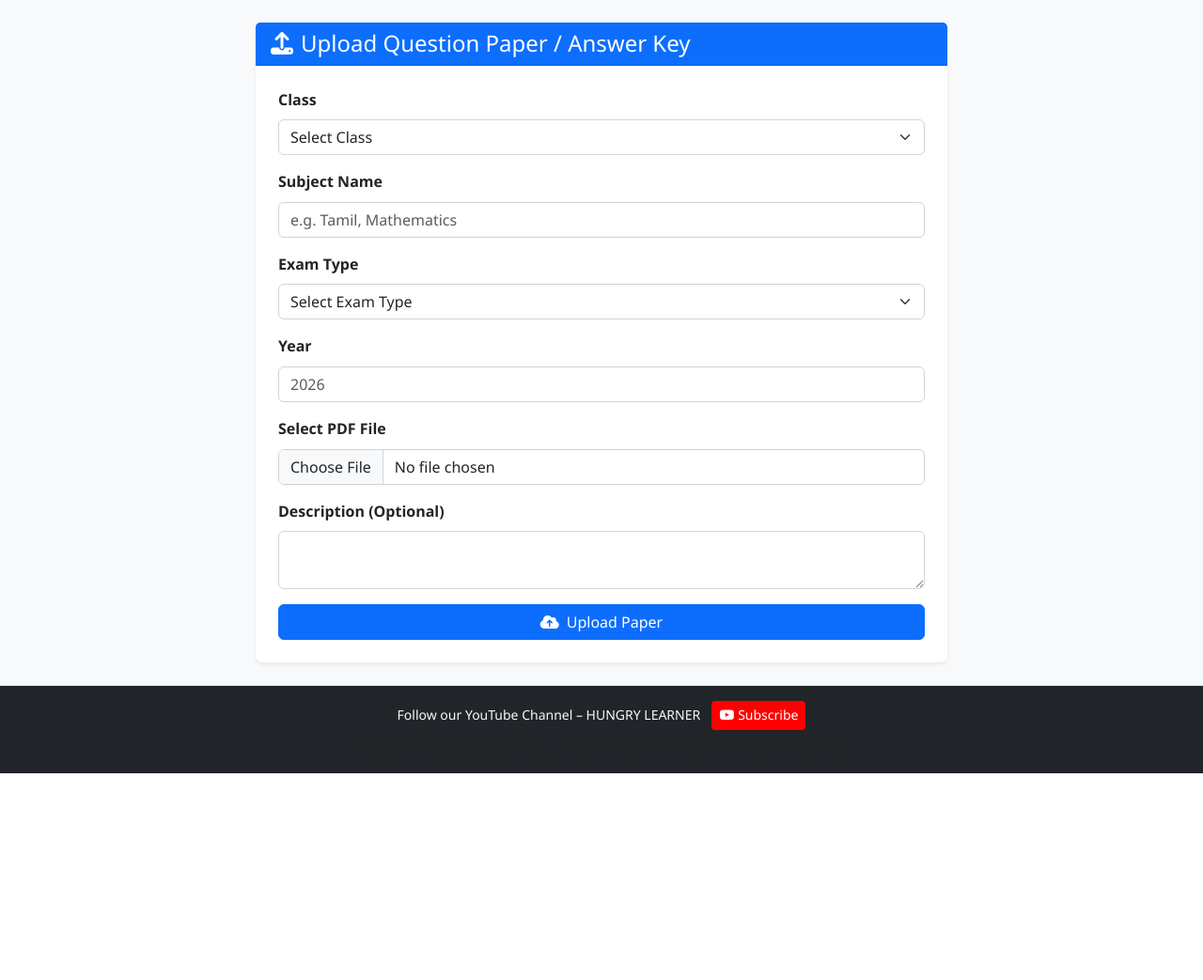
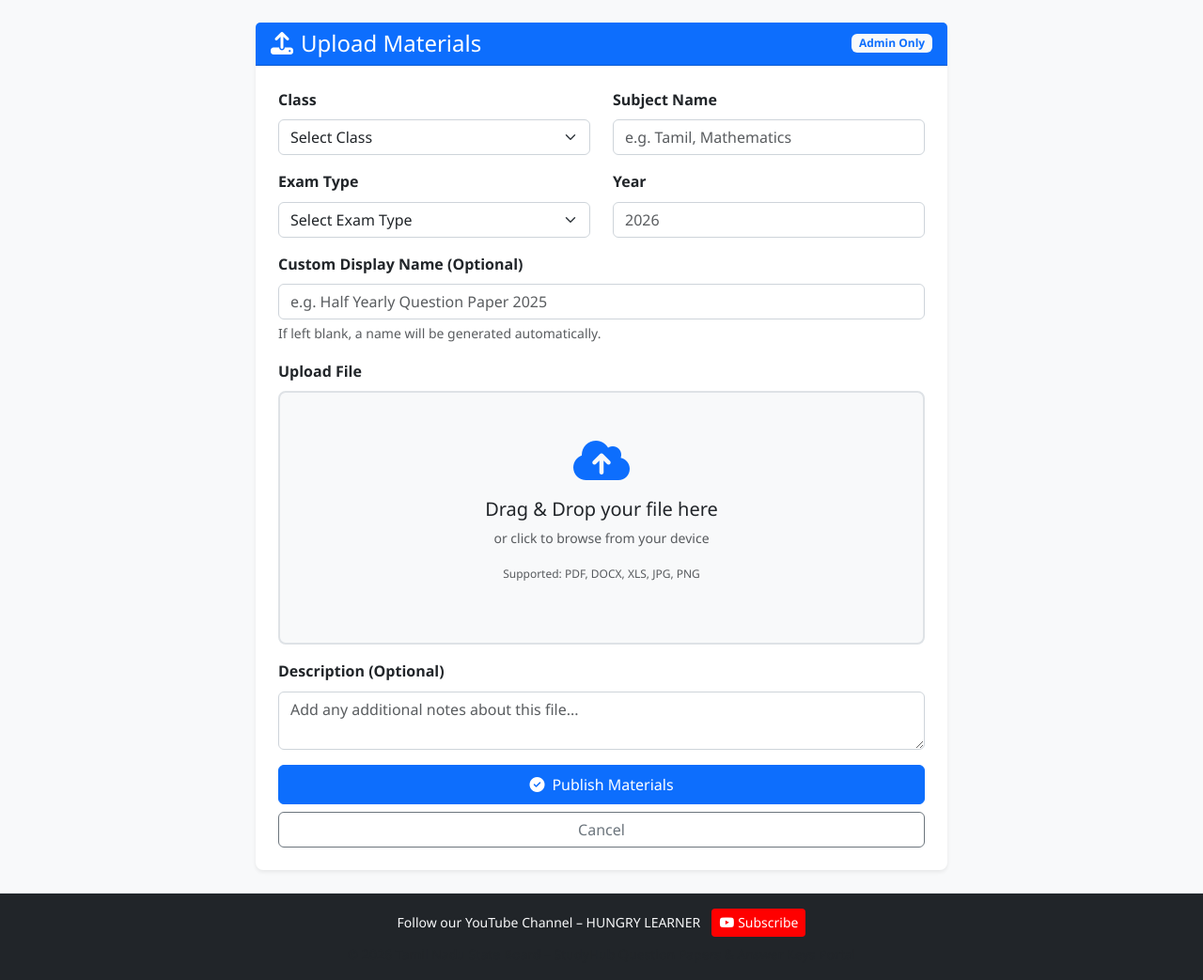
Before and after one commit to Sharruk/LMS-updated, a Flask app: page /upload in a window 1280 px wide. Shown: the part 62-1105 px from the top of the page at 94% size. Before the commit the page ends 885 px from the top, so only its background shows below. Run offline with Flask 3, Linux system fonts and the light colour scheme; the visitor is signed in with stand-in values (Sample User, id 1).

Commit message:
Add support for multiple file types and drag-and-drop uploads
Extend allowed file extensions and implement validation for various document and image formats, along with custom filename input for uploads.

Replit-Commit-Author: Agent
Replit-Commit-Session-Id: e2f9bb1c-e21c-4826-afb3-7893365ab7d0
Replit-Commit-Checkpoint-Type: intermediate_checkpoint
Replit-Commit-Event-Id: f56d6e5b-1d6f-4c9d-8dff-c074c4c958a4
Replit-Commit-Screenshot-Url: https://storage.googleapis.com/screenshot-production-us-central1/86cf4e0a-b762-4f03-bf88-46d85885f00e/e2f9bb1c-e21c-4826-afb3-7893365ab7d0/N3W6umK
Replit-Helium-Checkpoint-Created: true

```diff
--- a/app.py
+++ b/app.py
@@ -26,7 +26,11 @@ db.init_app(app)
 # Configuration
 UPLOAD_FOLDER = 'uploads'
 DATA_FILE = 'data.json'
-ALLOWED_EXTENSIONS = {'pdf'}
+ALLOWED_EXTENSIONS = {'pdf', 'docx', 'doc', 'xls', 'xlsx', 'png', 'jpg', 'jpeg', 'gif'}
+
+def allowed_file(filename):
+    return '.' in filename and \
+           filename.rsplit('.', 1)[1].lower() in ALLOWED_EXTENSIONS
 
 app.config['UPLOAD_FOLDER'] = UPLOAD_FOLDER
 
@@ -126,18 +130,21 @@ def upload_file():
         subject_name = request.form.get('subject_name')
         exam_type = request.form.get('exam_type')
         year = request.form.get('year')
+        custom_name = request.form.get('custom_filename')
         description = request.form.get('description')
         file = request.files.get('file')
 
-        if file and file.filename.endswith('.pdf'):
+        if file and allowed_file(file.filename):
             filename = secure_filename(f"{class_level}_{subject_name}_{exam_type}_{year}_{file.filename}")
             file_path = os.path.join(app.config['UPLOAD_FOLDER'], filename)
             file.save(file_path)
 
+            display_name = custom_name if custom_name else f"{subject_name} - {exam_type} ({year})"
+
             new_file = File(
                 filename=filename,
                 original_filename=file.filename,
-                custom_filename=f"{subject_name} - {exam_type} ({year})",
+                custom_filename=display_name,
                 class_level=class_level,
                 subject_name=subject_name,
                 exam_type=exam_type,
@@ -151,7 +158,7 @@ def upload_file():
             db.session.commit()
             flash('File uploaded successfully!', 'success')
             return redirect(url_for('admin_dashboard'))
-        flash('Invalid file. Please upload a PDF.', 'error')
+        flash('Invalid file. Allowed formats: PDF, DOCX, Images, XLS.', 'error')
 
     data = load_data()
     return render_template('upload.html', exam_types=data['exam_types'])
--- a/templates/upload.html
+++ b/templates/upload.html
@@ -4,12 +4,14 @@
 <div class="row justify-content-center">
     <div class="col-md-8">
         <div class="card shadow-sm border-0">
-            <div class="card-header bg-primary text-white">
-                <h4 class="mb-0"><i class="fas fa-upload me-2"></i>Upload Question Paper / Answer Key</h4>
+            <div class="card-header bg-primary text-white d-flex justify-content-between align-items-center">
+                <h4 class="mb-0"><i class="fas fa-upload me-2"></i>Upload Materials</h4>
+                <span class="badge bg-light text-primary">Admin Only</span>
             </div>
             <div class="card-body p-4">
-                <form action="{{ url_for('upload_file') }}" method="POST" enctype="multipart/form-data">
-                    <div class="mb-3">
+                <form action="{{ url_for('upload_file') }}" method="POST" enctype="multipart/form-data" id="uploadForm">
+                    <div class="row">
+                        <div class="col-md-6 mb-3">
                             <label class="form-label">Class</label>
                             <select name="class_level" class="form-select" required>
                                 <option value="">Select Class</option>
@@ -19,11 +21,14 @@
                                 <option value="12">Class 12</option>
                             </select>
                         </div>
-                    <div class="mb-3">
+                        <div class="col-md-6 mb-3">
                             <label class="form-label">Subject Name</label>
                             <input type="text" name="subject_name" class="form-control" placeholder="e.g. Tamil, Mathematics" required>
                         </div>
-                    <div class="mb-3">
+                    </div>
+
+                    <div class="row">
+                        <div class="col-md-6 mb-3">
                             <label class="form-label">Exam Type</label>
                             <select name="exam_type" class="form-select" required>
                                 <option value="">Select Exam Type</option>
@@ -32,26 +37,121 @@
                                 {% endfor %}
                             </select>
                         </div>
-                    <div class="mb-3">
+                        <div class="col-md-6 mb-3">
                             <label class="form-label">Year</label>
                             <input type="number" name="year" class="form-control" placeholder="2026" required>
                         </div>
+                    </div>
+
                     <div class="mb-3">
-                        <label class="form-label">Select PDF File</label>
-                        <input type="file" name="file" class="form-control" accept=".pdf" required>
+                        <label class="form-label">Custom Display Name (Optional)</label>
+                        <input type="text" name="custom_filename" class="form-control" placeholder="e.g. Half Yearly Question Paper 2025">
+                        <div class="form-text text-muted">If left blank, a name will be generated automatically.</div>
                     </div>
+
+                    <div class="mb-3">
+                        <label class="form-label">Upload File</label>
+                        <div id="drop-area" class="border border-2 border-dashed rounded-3 p-5 text-center bg-light cursor-pointer mb-2">
+                            <i class="fas fa-cloud-upload-alt fa-3x text-primary mb-3"></i>
+                            <h5>Drag & Drop your file here</h5>
+                            <p class="text-muted small">or click to browse from your device</p>
+                            <p class="text-muted extra-small">Supported: PDF, DOCX, XLS, JPG, PNG</p>
+                            <input type="file" name="file" id="fileElem" class="d-none" required>
+                            <div id="file-name" class="mt-3 fw-bold text-primary"></div>
+                        </div>
+                    </div>
+
                     <div class="mb-3">
                         <label class="form-label">Description (Optional)</label>
-                        <textarea name="description" class="form-control" rows="2"></textarea>
+                        <textarea name="description" class="form-control" rows="2" placeholder="Add any additional notes about this file..."></textarea>
                     </div>
-                    <div class="d-grid">
-                        <button type="submit" class="btn btn-primary">
-                            <i class="fas fa-cloud-upload-alt me-2"></i>Upload Paper
+
+                    <div class="d-grid gap-2">
+                        <button type="submit" class="btn btn-primary py-2">
+                            <i class="fas fa-check-circle me-2"></i>Publish Materials
                         </button>
+                        <a href="{{ url_for('admin_dashboard') }}" class="btn btn-outline-secondary">Cancel</a>
                     </div>
                 </form>
             </div>
         </div>
     </div>
 </div>
+
+<style>
+    #drop-area {
+        transition: all 0.2s ease;
+        cursor: pointer;
+    }
+    #drop-area.highlight {
+        border-color: #0d6efd !important;
+        background-color: #f8f9fa !important;
+        transform: scale(1.01);
+    }
+    .extra-small {
+        font-size: 0.75rem;
+    }
+</style>
+
+<script>
+    const dropArea = document.getElementById('drop-area');
+    const fileElem = document.getElementById('fileElem');
+    const fileNameDisplay = document.getElementById('file-name');
+
+    // Prevent default drag behaviors
+    ['dragenter', 'dragover', 'dragleave', 'drop'].forEach(eventName => {
+        dropArea.addEventListener(eventName, preventDefaults, false);
+        document.body.addEventListener(eventName, preventDefaults, false);
+    });
+
+    // Highlight drop area when item is dragged over it
+    ['dragenter', 'dragover'].forEach(eventName => {
+        dropArea.addEventListener(eventName, highlight, false);
+    });
+
+    ['dragleave', 'drop'].forEach(eventName => {
+        dropArea.addEventListener(eventName, unhighlight, false);
+    });
+
+    // Handle dropped files
+    dropArea.addEventListener('drop', handleDrop, false);
+
+    // Handle click to browse
+    dropArea.addEventListener('click', () => {
+        fileElem.click();
+    });
+
+    fileElem.addEventListener('change', () => {
+        if (fileElem.files.length) {
+            updateFileName(fileElem.files[0].name);
+        }
+    });
+
+    function preventDefaults (e) {
+        e.preventDefault();
+        e.stopPropagation();
+    }
+
+    function highlight(e) {
+        dropArea.classList.add('highlight');
+    }
+
+    function unhighlight(e) {
+        dropArea.classList.remove('highlight');
+    }
+
+    function handleDrop(e) {
+        let dt = e.dataTransfer;
+        let files = dt.files;
+        fileElem.files = files;
+
+        if (files.length) {
+            updateFileName(files[0].name);
+        }
+    }
+
+    function updateFileName(name) {
+        fileNameDisplay.textContent = "Selected: " + name;
+    }
+</script>
 {% endblock %}
```
Lines whose indentation alone changed are shown as unchanged.
